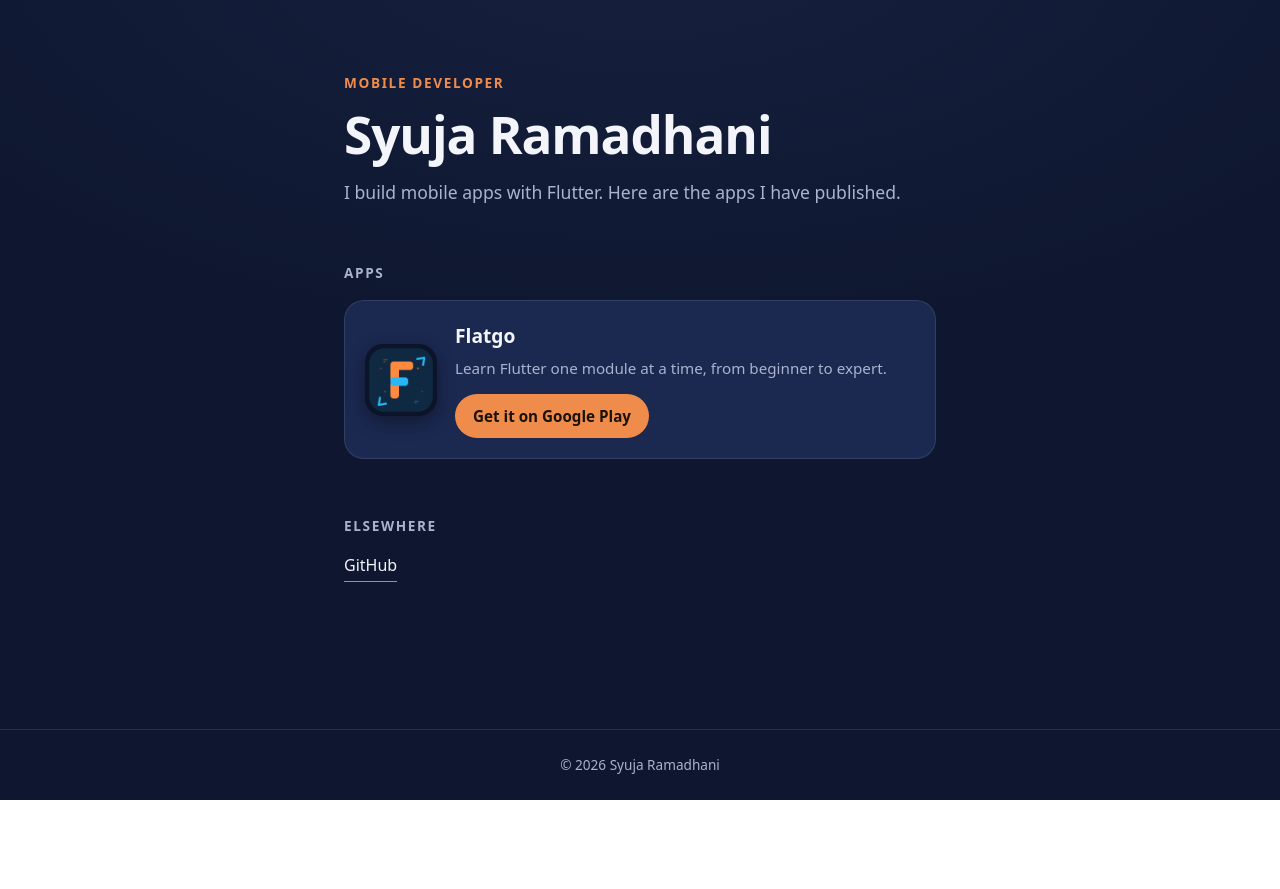
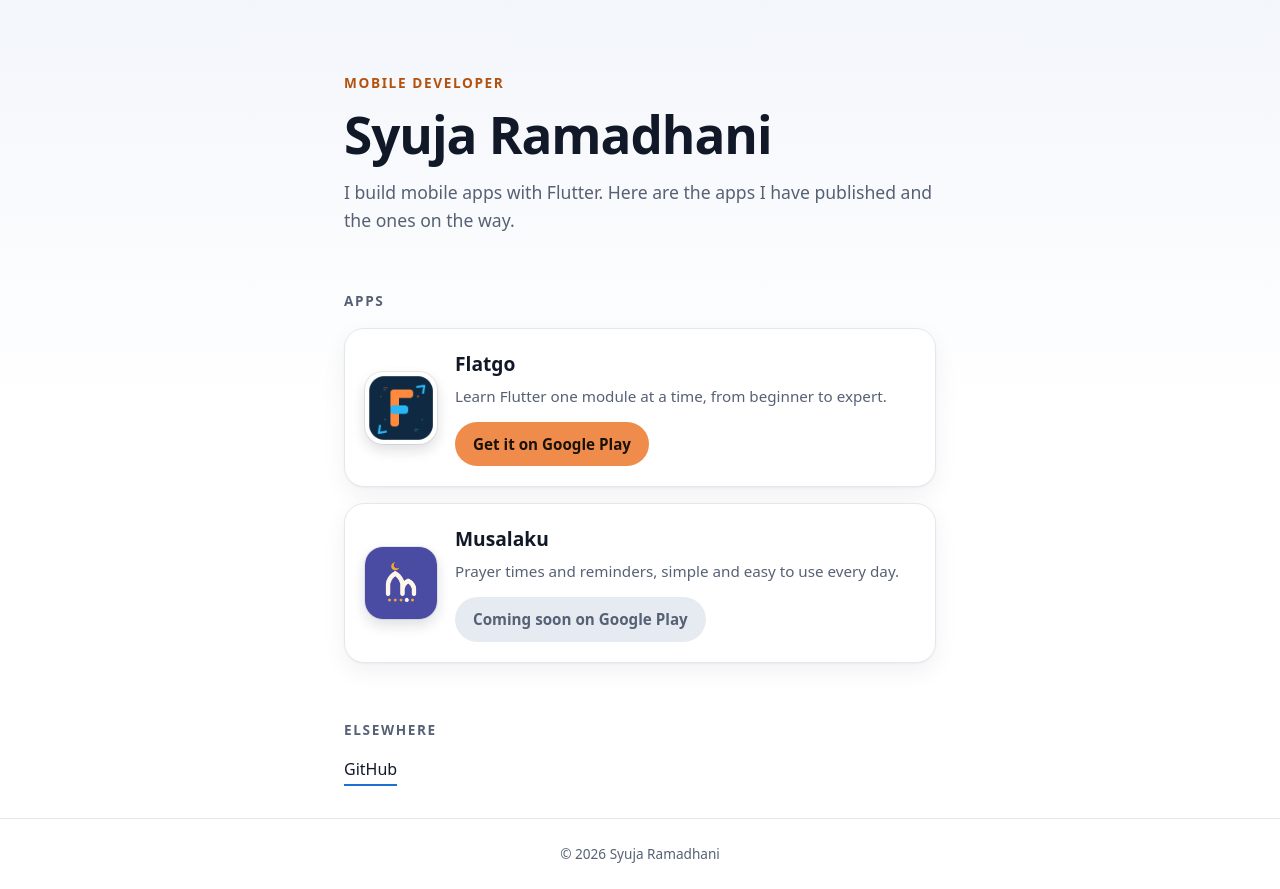
Before and after one commit to syujaramadhani/syujaramadhani.github.io, a plain HTML site: page index.html in a window 1280 px wide. Before the commit the page ends 800 px from the top, so only its background shows below. Drawn offline with Linux system fonts and the light colour scheme.

Commit message:
Update musalaku in index.html

```diff
--- a/index.html
+++ b/index.html
@@ -4,19 +4,20 @@
   <meta charset="utf-8">
   <meta name="viewport" content="width=device-width, initial-scale=1">
   <title>Syuja Ramadhani · Mobile Developer</title>
-  <meta name="description" content="Mobile developer building apps with Flutter. Home of Flatgo, an app for learning Flutter.">
-  <meta name="theme-color" content="#111B33">
+  <meta name="description" content="Mobile developer building apps with Flutter. Home of Flatgo, an app for learning Flutter, and Musalaku, a prayer times app.">
+  <meta name="theme-color" content="#FFFFFF">
   <link rel="icon" href="logo-flatgo.png">
   <style>
     :root {
-      --bg: #0F1730;
-      --bg-2: #16213F;
-      --card: #1B2850;
-      --line: rgba(255, 255, 255, 0.10);
-      --text: #F3F5FB;
-      --muted: #A9B3CF;
+      --bg: #FFFFFF;
+      --bg-2: #F3F6FB;
+      --card: #FFFFFF;
+      --line: #E3E8F0;
+      --text: #111827;
+      --muted: #566175;
       --orange: #F08C4B;
-      --blue: #4AA8F0;
+      --orange-text: #B4510E;
+      --blue: #1D6FD6;
     }
     * { box-sizing: border-box; }
     html { -webkit-text-size-adjust: 100%; }
@@ -27,7 +28,7 @@
       flex-direction: column;
       font-family: system-ui, -apple-system, "Segoe UI", Roboto, "Helvetica Neue", Arial, sans-serif;
       color: var(--text);
-      background: radial-gradient(1200px 600px at 50% -10%, var(--bg-2), var(--bg) 70%);
+      background: linear-gradient(180deg, var(--bg-2) 0, var(--bg) 420px);
       line-height: 1.6;
     }
     main {
@@ -42,8 +43,8 @@
       font-size: 0.85rem;
       letter-spacing: 0.12em;
       text-transform: uppercase;
-      color: var(--orange);
-      font-weight: 600;
+      color: var(--orange-text);
+      font-weight: 700;
     }
     h1 {
       margin: 0;
@@ -63,7 +64,7 @@
       letter-spacing: 0.12em;
       text-transform: uppercase;
       color: var(--muted);
-      font-weight: 600;
+      font-weight: 700;
     }
     .app {
       display: flex;
@@ -73,15 +74,16 @@
       background: var(--card);
       border: 1px solid var(--line);
       border-radius: 20px;
+      box-shadow: 0 1px 2px rgba(17, 24, 39, 0.04), 0 8px 24px rgba(17, 24, 39, 0.06);
     }
+    .app + .app { margin-top: 16px; }
     .icon {
       flex: none;
       width: 72px;
       height: 72px;
       border-radius: 18px;
-      background: #0C1429;
       object-fit: cover;
-      box-shadow: 0 6px 18px rgba(0, 0, 0, 0.35);
+      box-shadow: 0 0 0 1px rgba(17, 24, 39, 0.08), 0 6px 14px rgba(17, 24, 39, 0.14);
     }
     .app-body { min-width: 0; flex: 1; }
     .app-body h3 { margin: 0; font-size: 1.2rem; }
@@ -98,7 +100,14 @@
       text-decoration: none;
       transition: transform 0.15s ease, filter 0.15s ease;
     }
-    .btn:hover { transform: translateY(-1px); filter: brightness(1.08); }
+    .btn:hover { transform: translateY(-1px); filter: brightness(1.05); }
+    .btn.is-disabled {
+      background: #E6EAF1;
+      color: #566175;
+      cursor: not-allowed;
+      user-select: none;
+    }
+    .btn.is-disabled:hover { transform: none; filter: none; }
     .btn:focus-visible, .links a:focus-visible {
       outline: 3px solid var(--blue);
       outline-offset: 3px;
@@ -107,7 +116,7 @@
     .links a {
       color: var(--text);
       text-decoration: none;
-      border-bottom: 1px solid var(--blue);
+      border-bottom: 2px solid var(--blue);
       padding-bottom: 2px;
     }
     .links a:hover { color: var(--blue); }
@@ -128,7 +137,7 @@
   <main>
     <p class="eyebrow">Mobile developer</p>
     <h1>Syuja Ramadhani</h1>
-    <p class="lead">I build mobile apps with Flutter. Here are the apps I have published.</p>
+    <p class="lead">I build mobile apps with Flutter. Here are the apps I have published and the ones on the way.</p>
 
     <h2>Apps</h2>
     <article class="app">
@@ -140,6 +149,15 @@
       </div>
     </article>
 
+    <article class="app">
+      <img class="icon" src="logo-musalaku.png" alt="Musalaku app icon" width="72" height="72">
+      <div class="app-body">
+        <h3>Musalaku</h3>
+        <p>Prayer times and reminders, simple and easy to use every day.</p>
+        <span class="btn is-disabled" role="link" aria-disabled="true">Coming soon on Google Play</span>
+      </div>
+    </article>
+
     <h2>Elsewhere</h2>
     <div class="links">
       <a href="https://github.com/syujaramadhani">GitHub</a>
```
